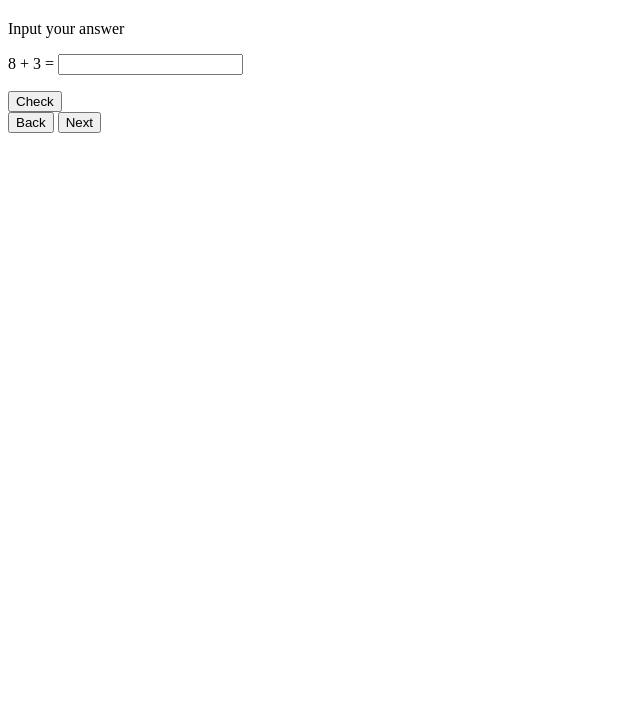
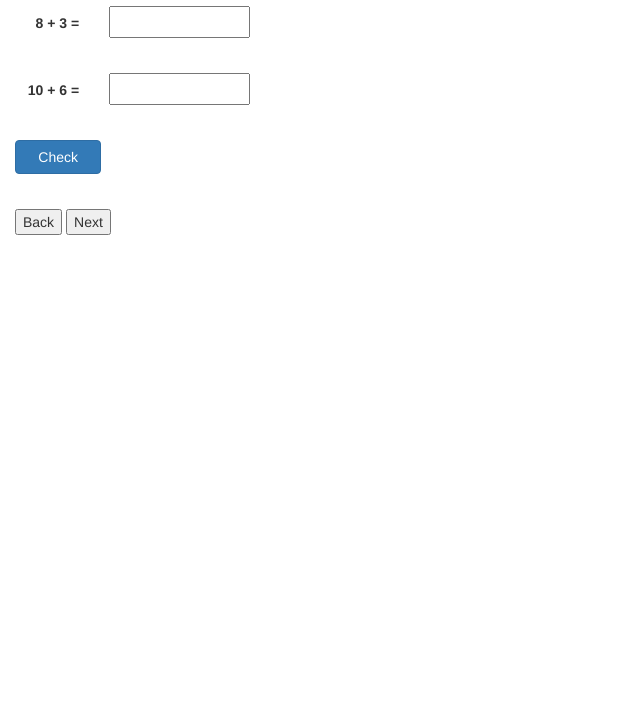
Before and after one commit to dlomugdang/p02-InteligenceTest, a plain HTML site: page pageone.html in a window 1280 px wide. Shown: the part 94-800 px from the top of the page, without its empty margins (0-640 px from the left). Drawn offline with nearby package versions, Linux system fonts and the light colour scheme.

Commit message:
Update 3/27

```diff
--- a/intelligence.js
+++ b/intelligence.js
@@ -1,18 +1,55 @@
 /*Lewis Lomugdang */
+function solutionOne(x,y){
+  return (x-y).toString() + (x+y).toString() + (x*y).toString();
+}
+
+function solutionTwo(x,y){
+  return (x-y).toString() + (x+y).toString() + (x*y).toString();
+}
 
 function problemOne(){
-  var valEnter = document.getElementById("userNum");
-  //alert(valEnter.value);
+  var valEnter = document.getElementById("userNum").value;
+  alert(valEnter);
 }
+
+function problemTwo(){
+  var valEnter = document.getElementById("userNum").value;
+  alert(valEnter);
+}
+
 function validate(){
-  var num = document.getElementById("userNum");
-  if(num == "51124"){
-    document.getElementById("userNum").classList.add("has-success");
+  var num = document.getElementById("userNum").value;
+  //var valEnter = document.getElementById("userNum").value
+  if(num == solutionOne(8, 3)){
+    //alert(valEnter + " Correct");
+    //document.getElementById("userVal").innerHTML="Correct";
+    document.getElementById("userVal").classList.add("has-success");
+    document.getElementById("userVal").classList.remove("has-error");
+  }
+  /*else if(num == solutionOne(10,6)){
+    document.getElementById("userVal").classList.add("has-success");
+    document.getElementById("userVal").classList.remove("has-error");
+  }*/
+  else{
+    document.getElementById("userError").innerHTML="Incorrect!";
+    document.getElementById("userError").classList.remove("hidden-message");
+    document.getElementById("userError").classList.add("shown-message");
+    document.getElementById("userVal").classList.add("has-error");
+    document.getElementById("userVal").classList.remove("has-success")
+  }
+}
+
+function validate2(){
+  var num = document.getElementById("userNum").value;
+  if(num == solutionTwo(10,6)){
+    document.getElementById("userVal").classList.add("has-success");
+    document.getElementById("userVal").classList.remove("has-error");
   }
   else{
-    document.getElementById("userError").innerHTML="Incorrect!"
+    document.getElementById("userError").innerHTML="Incorrect!";
     document.getElementById("userError").classList.remove("hidden-message");
     document.getElementById("userError").classList.add("shown-message");
-    document.getElementById("userError").classList.add("has-error");
+    document.getElementById("userVal").classList.add("has-error");
+    document.getElementById("userVal").classList.remove("has-success")
   }
 }
--- a/pageone.html
+++ b/pageone.html
@@ -3,24 +3,56 @@
 <html>
 <head>
   <meta charset="utf-8">
+  <!-- BOOTSTRAP (style only)-->
+  <link rel="stylesheet" href="https://maxcdn.bootstrapcdn.com/bootstrap/3.3.7/css/bootstrap.min.css" integrity="sha384-BVYiiSIFeK1dGmJRAkycuHAHRg32OmUcww7on3RYdg4Va+PmSTsz/K68vbdEjh4u" crossorigin="anonymous">
   <title> Q1 </title>
   <script type="text/javascript" src="intelligence.js"></script>
 </head>
-<body>
+<body lang="en-US">
+  <div class="container-fluid">
+    <form class="form-horizontal">
+      <div class="row">
+        <div class="col-sm-offset">
           <h1> Question 1 </h1>
           <p><i> Ex: 7 + 3 = 41021</i></p>
-  <div class="row">
-    <label for="userNum" class="col-sm-2 control-label">Input your answer</label>
+        </div>
+      </div>
+    <div class="row myinput-row">
+      <div class="form-group" id="userVal">
+          <label for="value" class="col-sm-1 control-label">
+            8 + 3 =
+          </label>
           <div class="col-sm-8">
-       <p> 8 + 3 = <input type="text" id="userNum" onchange="problemOne()"></p>
+            <input type="text" id="userNum" class="col-sm-2 control-label" oninput="validate()"/>
             <span id="userError" class="control-label hidden-message"></span>
           </div>
+      </div> <!-- Example 1 -->
     </div>
-  <button type="button" class="btn" onclick="validate();">
+      <br>
+      <div class="row myinput-row">
+        <div class="form-group" id="userVal">
+            <label for="value" class="col-sm-1 control-label">
+              10 + 6 =
+            </label>
+            <div class="col-sm-8">
+              <input type="text" id="userNum" class="col-sm-2 control-label" oninput="validate2()"/>
+              <span id="userError" class="control-label hidden-message"></span>
+            </div>
+          </div> <!-- Example 2 -->
+        </div>
+      <br>
+      <div class="form-group">
+        <div class="col-sm-offset col-sm-10">
+          <button type="button" class="btn btn-primary col-sm-1" onclick="problemOne();">
             Check
           </button>
+        </div>
+      </div>
       <br>
       <input type="button" onclick="location.href='index.html';" value="Back"/>
       <input type="button" onclick="location.href='pagetwo.html';" value="Next"/>
+    </form>
+  </div>
+
 </body>
 </html>
```
Lines whose indentation alone changed are shown as unchanged.
